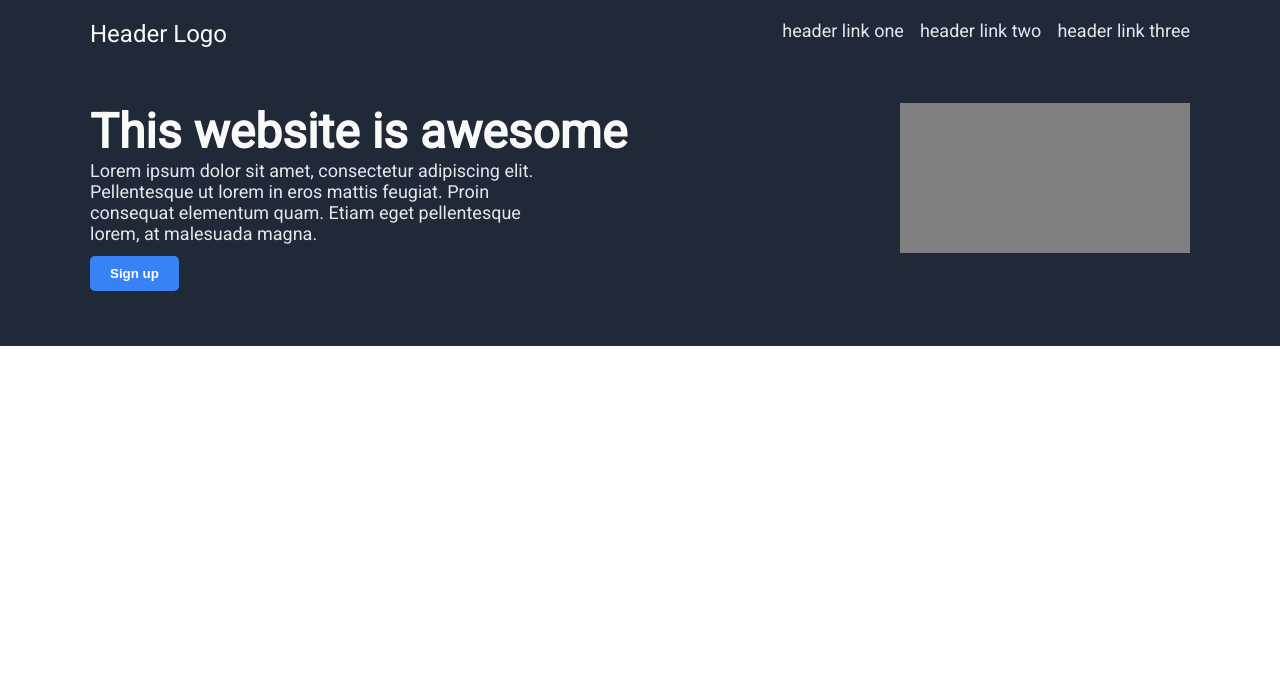
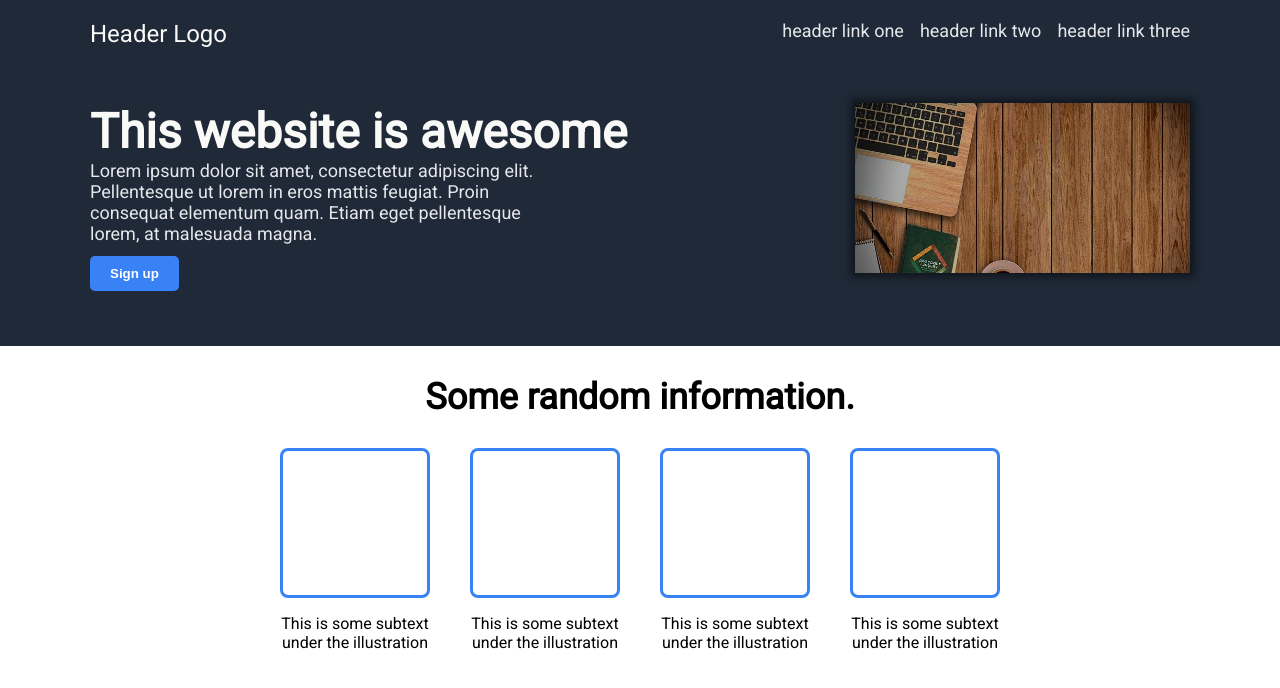
Before and after one commit to My-The-Odin-Project-projects/top-landing-page, a plain HTML site: page index.html in a window 1280 px wide. Drawn offline with Linux system fonts and the light colour scheme.

Commit message:
Start styling information section

```diff
--- a/index.html
+++ b/index.html
@@ -34,7 +34,35 @@
             </div>
         </header>
         <main>
-            <section id="infos"></section>
+            <section id="infos">
+                <h2>Some random information.</h2>
+                <div class="illustrations">
+                    <div class="item">
+                        <div class="item-image"></div>
+                        <p class="item-description">
+                            This is some subtext under the illustration
+                        </p>
+                    </div>
+                    <div class="item">
+                        <div class="item-image"></div>
+                        <p class="item-description">
+                            This is some subtext under the illustration
+                        </p>
+                    </div>
+                    <div class="item">
+                        <div class="item-image"></div>
+                        <p class="item-description">
+                            This is some subtext under the illustration
+                        </p>
+                    </div>
+                    <div class="item">
+                        <div class="item-image"></div>
+                        <p class="item-description">
+                            This is some subtext under the illustration
+                        </p>
+                    </div>
+                </div>
+            </section>
             <section id="quote"></section>
             <section id="sign-up"></section>
         </main>
--- a/styles/style.css
+++ b/styles/style.css
@@ -12,6 +12,7 @@ body {
     margin: 0;
     font-family: 'Roboto', sans-serif;
 }
+/* HEADER SECTION */
 header {
     background-color: #1f2937;
     padding: 0 90px;
@@ -36,6 +37,7 @@ a {
     color: #e5e7eb;
     font-size: 18px;
     text-decoration: none;
+    padding: 7px 0;
 }
 .bottom-header {
     display: flex;
@@ -65,8 +67,38 @@ h1.title {
     border-radius: 5px;
 }
 .image-placeholder {
-    width: 290px;
+    flex-shrink: 0;
+    width: 335px;
+    height: 170px;
+    background-image: url('/assets/web-design-g19e4f336e_640.jpg');
+    background-size: cover;
+    box-shadow: 0px 0px 8px 4px rgba(0, 0, 0, 0.5);
+}
+
+/* INFORMATION SECTION */
+#infos h2 {
+    text-align: center;
+    font-size: 36px;
+    font-weight: 800;
+}
+.illustrations {
+    display: flex;
+    justify-content: center;
+    gap: 40px;
+}
+.item {
+    display: flex;
+    flex-direction: column;
+    justify-content: center;
+    align-items: center;
+}
+.illustrations .item-image {
+    width: 150px;
     height: 150px;
-    background-color: grey;
-    flex-shrink: 0;
+    border: 3px solid #3882f6;
+    border-radius: 8px;
 }
+.illustrations .item-description {
+    text-align: center;
+    width: 150px;
+}
```
Also changed, not shown: assets/web-design-g19e4f336e_640.jpg (added).
